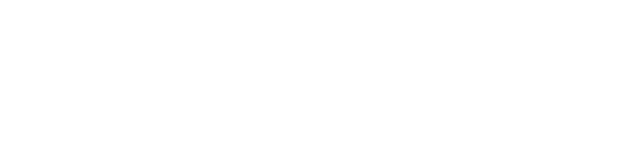
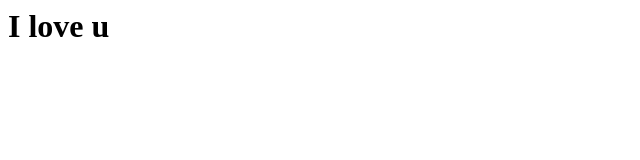
Before and after one commit to jonnny-bot/Test-Repository, a plain HTML site: page index.html in a window 1280 px wide. Shown: the whole page, without its empty margins (0-640 px from the left). Drawn offline with Linux system fonts and the light colour scheme.

Commit message:
Update index.html

```diff
--- a/index.html
+++ b/index.html
@@ -1,7 +1,7 @@
 <!DOCTYPE htl>
 <html>
   <head>
-
+    <h1>I love u</h1>
   </head>
   <body>
 
```
